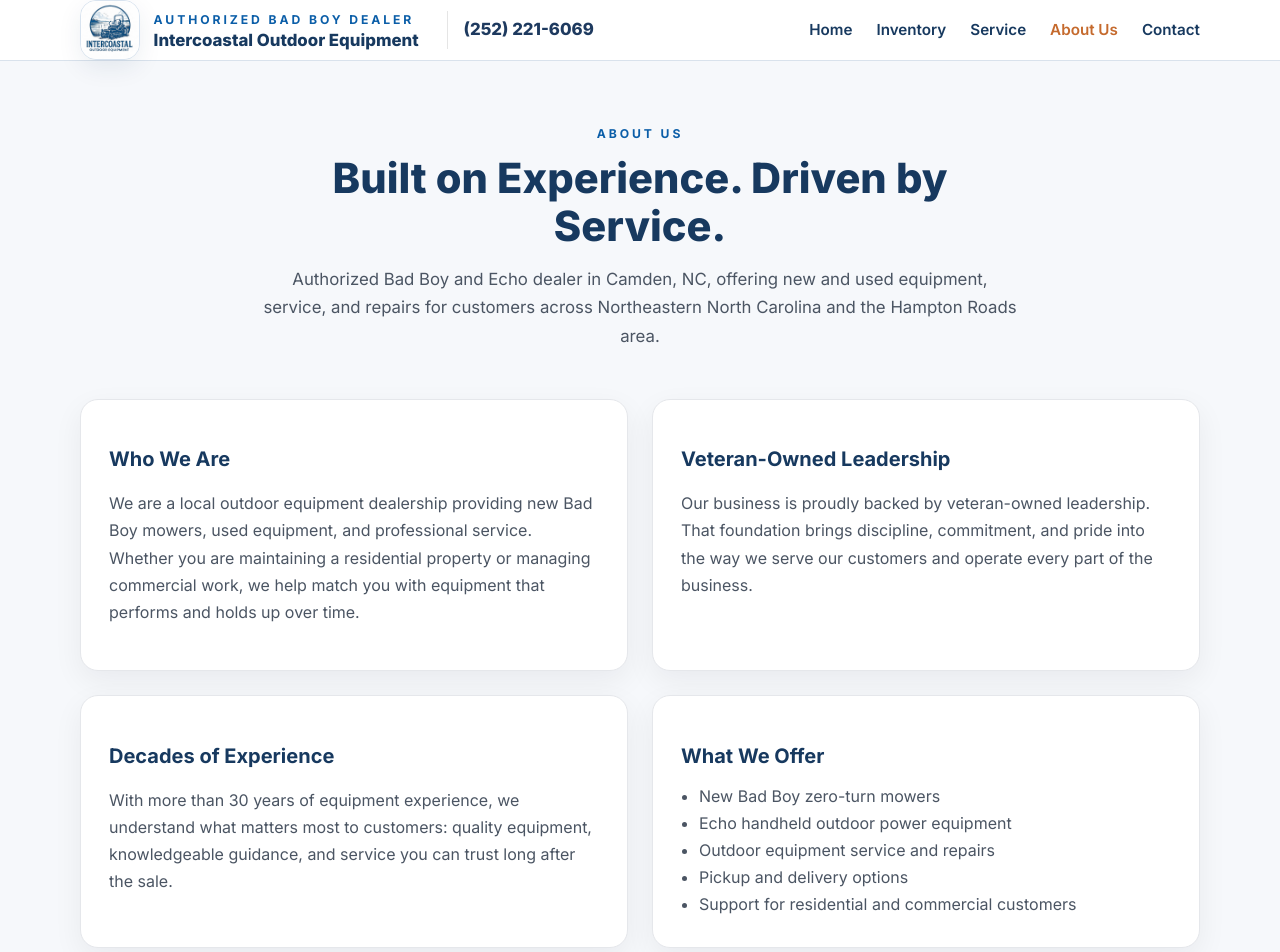
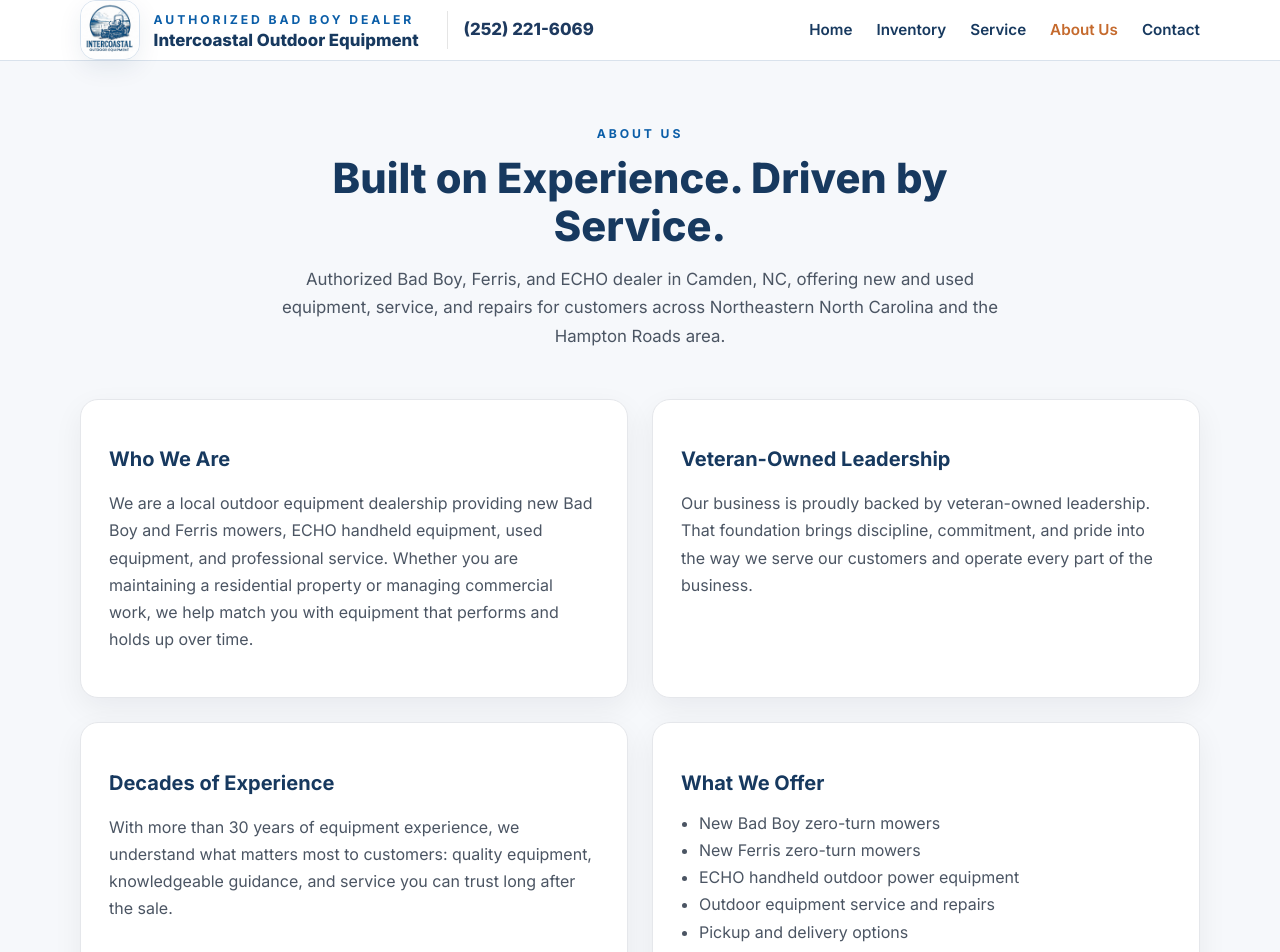
Before and after one commit to TanyaA318/intercoastal-website, a React (Vite) app: page /about in a window 1280 px wide. Shown: the top 952 px of the page. Built offline with nearby package versions, Linux system fonts and the light colour scheme.

Commit message:
Add Ferris branding to src/About.jsx

```diff
--- a/src/About.jsx
+++ b/src/About.jsx
@@ -15,7 +15,7 @@ export default function About() {
             Built on Experience. Driven by Service.
           </h1>
           <p className="about-lead">
-            Authorized Bad Boy and Echo dealer in Camden, NC, offering new and used
+            Authorized Bad Boy, Ferris, and ECHO dealer in Camden, NC, offering new and used
             equipment, service, and repairs for customers across Northeastern
             North Carolina and the Hampton Roads area.
           </p>
@@ -27,7 +27,7 @@ export default function About() {
             <h2>Who We Are</h2>
             <p>
               We are a local outdoor equipment dealership providing new Bad Boy
-              mowers, used equipment, and professional service. Whether you are
+              and Ferris mowers, ECHO handheld equipment, used equipment, and professional service. Whether you are
               maintaining a residential property or managing commercial work, we
               help match you with equipment that performs and holds up over time.
             </p>
@@ -55,7 +55,8 @@ export default function About() {
             <h2>What We Offer</h2>
             <ul className="about-list">
   <li>New Bad Boy zero-turn mowers</li>
-  <li>Echo handheld outdoor power equipment</li>
+  <li>New Ferris zero-turn mowers</li>
+  <li>ECHO handheld outdoor power equipment</li>
   <li>Outdoor equipment service and repairs</li>
   <li>Pickup and delivery options</li>
   <li>Support for residential and commercial customers</li>
```
